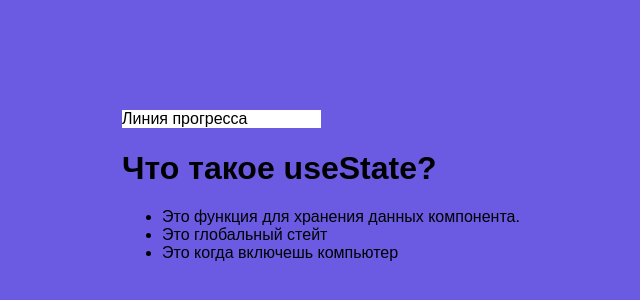
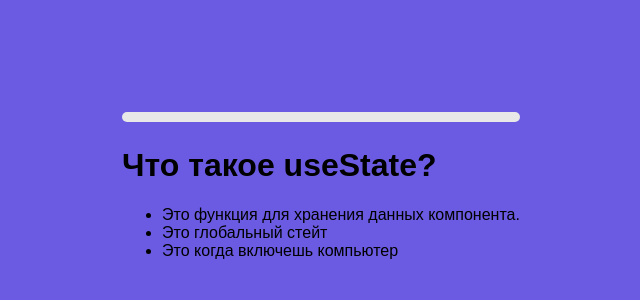
Before and after one commit to Nick536363/React_QuizShow, a React (Create React App) app: page / in a window 1280 px wide. Shown: the part 206-506 px from the top of the page, without its empty margins (319-959 px from the left). Built offline with nearby package versions, Linux system fonts and the light colour scheme.

Commit message:
imported styles from Game.css

```diff
--- a/src/Game.jsx
+++ b/src/Game.jsx
@@ -1,11 +1,9 @@
+import './Game.css'
+
 function Game(){
-    const progress_style = {
-            width: '50%',
-            backgroundColor: 'white'
-        }
     return(
         <div className="Game">
-        <div className="progress" style={progress_style}>Линия прогресса</div>
+        <div className="progress"></div>
         <h1>Что такое useState?</h1>
 
         <ul>
```
